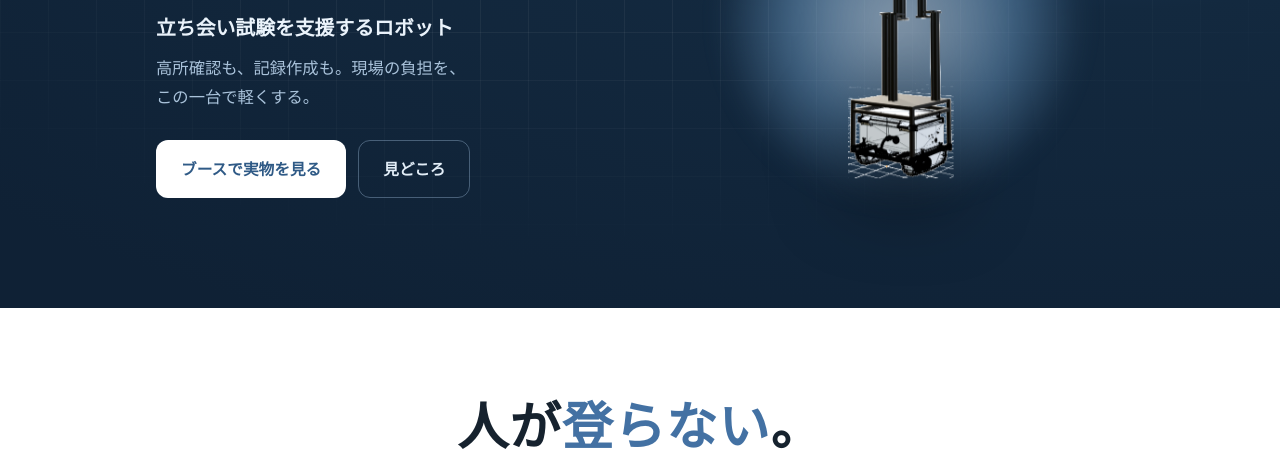
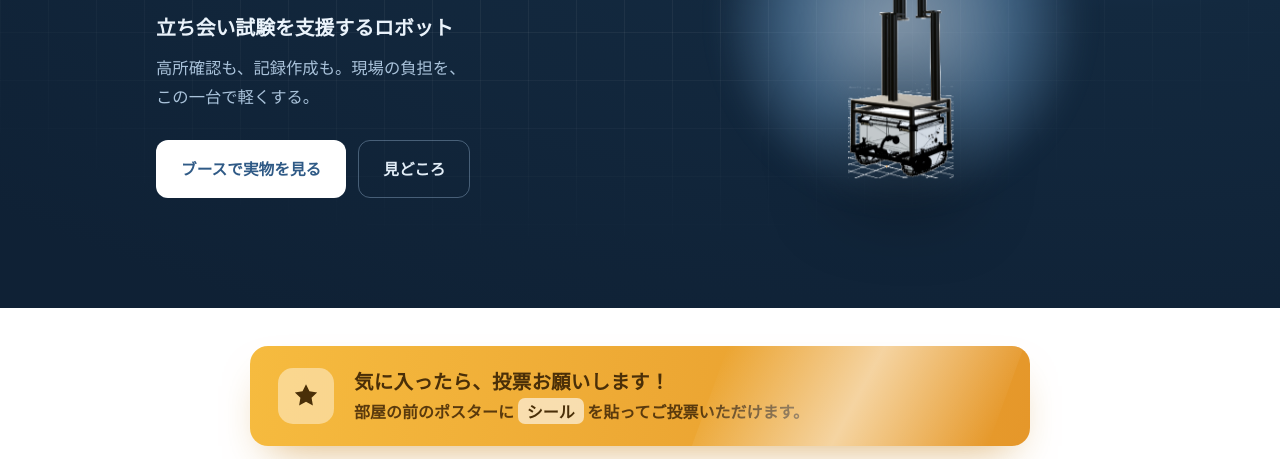
Before and after one commit to Lavimon/taka-meer, a plain HTML site: page index.html in a window 1280 px wide. Shown: the part 323-782 px from the top of the page. Drawn offline with nearby package versions, Linux system fonts and the light colour scheme.

Commit message:
Voting Banner added

```diff
--- a/index.html
+++ b/index.html
@@ -68,6 +68,24 @@ a{color:inherit;text-decoration:none}
 .hero-visual .glow{position:absolute;width:360px;height:360px;border-radius:50%;background:radial-gradient(circle,rgba(203,226,248,.72) 0%,rgba(120,170,214,.42) 44%,transparent 72%);filter:blur(12px);top:50%;left:50%;transform:translate(-50%,-50%)}
 .hero-visual img{position:relative;max-height:320px;width:auto;filter:drop-shadow(0 26px 38px rgba(0,0,0,.5)) brightness(1.32) contrast(1.03);animation:float 6s ease-in-out infinite}
 @keyframes float{0%,100%{transform:translateY(0)}50%{transform:translateY(-12px)}}
+
+/* VOTE */
+.vote{background:var(--bg);padding:38px 0 6px}
+.vote-card{position:relative;overflow:hidden;display:flex;align-items:center;gap:20px;max-width:780px;margin:0 auto;background:linear-gradient(100deg,#f6bb3f,#e5972a);color:#4a2f08;border-radius:18px;padding:22px 28px;box-shadow:0 20px 44px -20px rgba(200,130,25,.65)}
+.vote-ic{flex:none;width:56px;height:56px;border-radius:15px;background:rgba(255,255,255,.42);display:grid;place-items:center}
+.vote-text{flex:1;min-width:0;text-align:left}
+.vote-h{font-weight:900;font-size:1.22rem;line-height:1.35;letter-spacing:.01em}
+.vote-sub{font-size:1rem;font-weight:700;color:#5a3a0d;margin-top:5px;line-height:1.55}
+.vote-em{background:rgba(255,255,255,.6);color:#4a2f08;font-weight:900;padding:1px 9px;border-radius:7px;white-space:nowrap}
+.vote-card::after{content:"";position:absolute;top:0;left:-60%;width:38%;height:100%;pointer-events:none;background:linear-gradient(100deg,transparent,rgba(255,255,255,.55),transparent);transform:skewX(-20deg);animation:voteShine 3.8s ease-in-out infinite}
+@keyframes voteShine{0%{left:-60%}55%,100%{left:130%}}
+@media(prefers-reduced-motion:reduce){.vote-card::after{display:none}}
+@media(max-width:640px){
+  .vote{padding:28px 0 4px}
+  .vote-card{flex-direction:column;text-align:center;gap:14px;padding:22px 20px}
+  .vote-text{text-align:center}
+  .vote-h{font-size:1.12rem}
+}
 
 /* GRABBER */
 .grab{background:var(--bg);text-align:center;padding:84px 0 20px;scroll-margin-top:70px}
@@ -258,6 +276,20 @@ a{color:inherit;text-decoration:none}
     </div>
   </div>
 </header>
+
+<section class="vote">
+  <div class="wrap">
+    <div class="vote-card">
+      <span class="vote-ic">
+        <svg width="28" height="28" viewBox="0 0 24 24" fill="#4a2f08" aria-hidden="true"><path d="M12 2l2.95 5.98 6.6.96-4.77 4.65 1.13 6.57L12 17.02 6.09 20.13l1.13-6.57L2.45 8.9l6.6-.96L12 2z"/></svg>
+      </span>
+      <div class="vote-text">
+        <div class="vote-h">気に入ったら、投票お願いします！</div>
+        <div class="vote-sub">部屋の前のポスターに <span class="vote-em">シール</span> を貼ってご投票いただけます。</div>
+      </div>
+    </div>
+  </div>
+</section>
 
 <section class="grab" id="highlights">
   <div class="wrap reveal">
```
